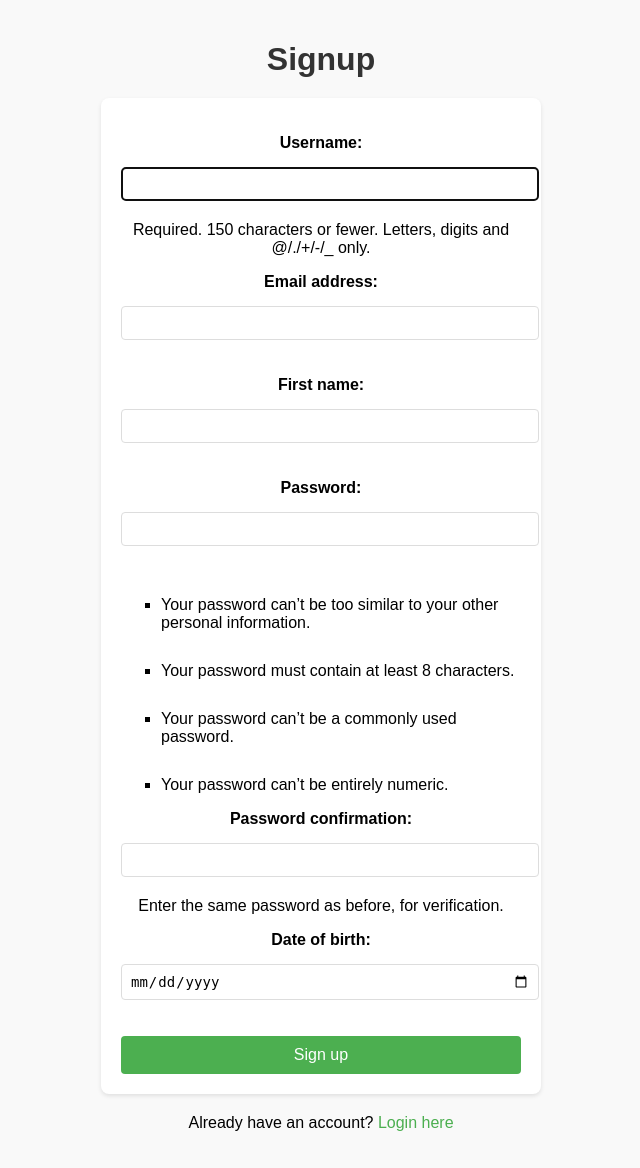
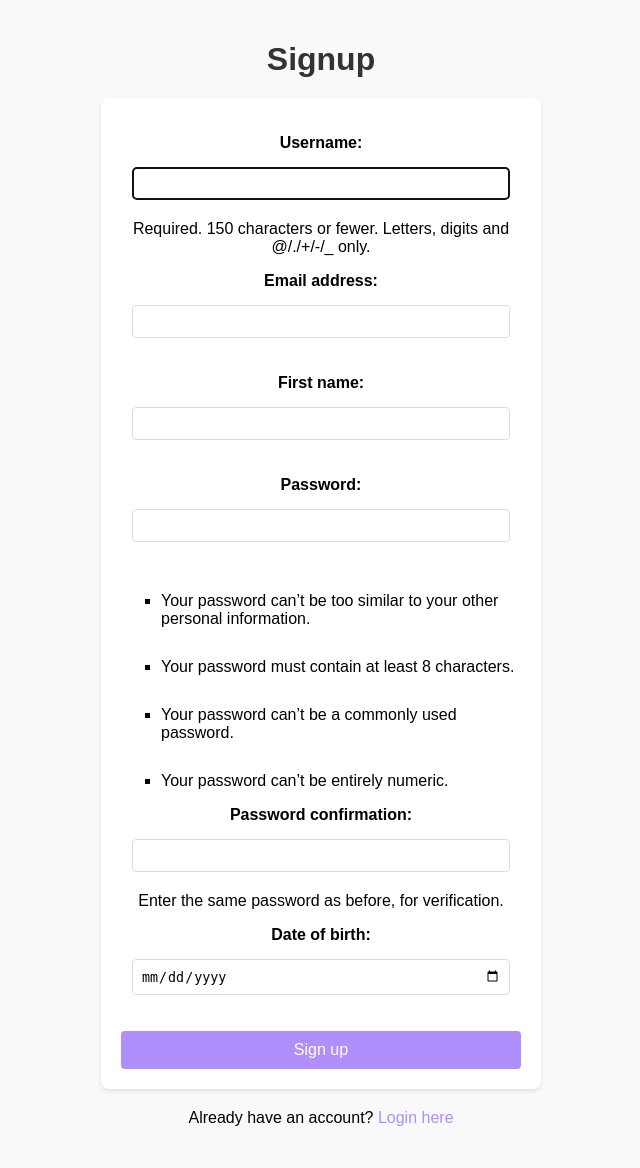
Before and after one commit to hamza0345/cwgroup-main, a Django app: page /signup/ in a window 1280 px wide. Shown: the whole page, without its empty margins (319-959 px from the left). After the commit the page ends 1126 px from the top, so only its background shows below. Run offline with Django 3.2, Linux system fonts and the light colour scheme.

Commit message:
changed login and signup look

```diff
--- a/api/static/global.css
+++ b/api/static/global.css
@@ -32,7 +32,7 @@ form label {
     margin-bottom: 5px;
 }
 
-form input, form select, form textarea {
+form select, form textarea {
     width: 100%;
     padding: 8px;
     margin: 10px 0 20px;
--- a/api/templates/api/signup.html
+++ b/api/templates/api/signup.html
@@ -27,7 +27,7 @@
             font-weight: bold;
         }
         input {
-            width: 100%;
+            width: 90%;
             padding: 8px;
             margin: 10px 0 20px;
             border: 1px solid #ddd;
@@ -36,7 +36,7 @@
         button {
             width: 100%;
             padding: 10px;
-            background-color: #4CAF50;
+
             color: white;
             border: none;
             border-radius: 4px;
@@ -44,13 +44,13 @@
             cursor: pointer;
         }
         button:hover {
-            background-color: #45a049;
+
         }
         p {
             text-align: center;
         }
         p a {
-            color: #4CAF50;
+
             text-decoration: none;
         }
         p a:hover {
```
Also changed, not shown: api/templates/api/login.html (+4 -4 lines).
